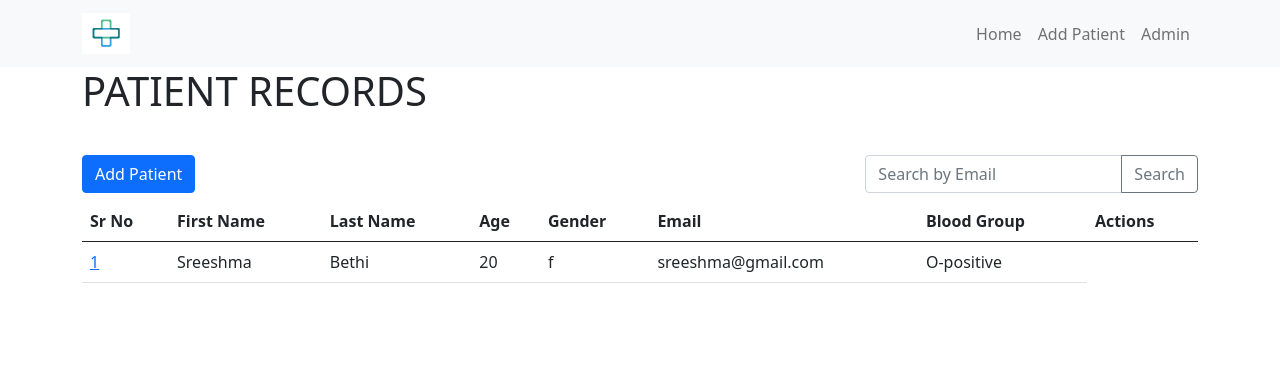
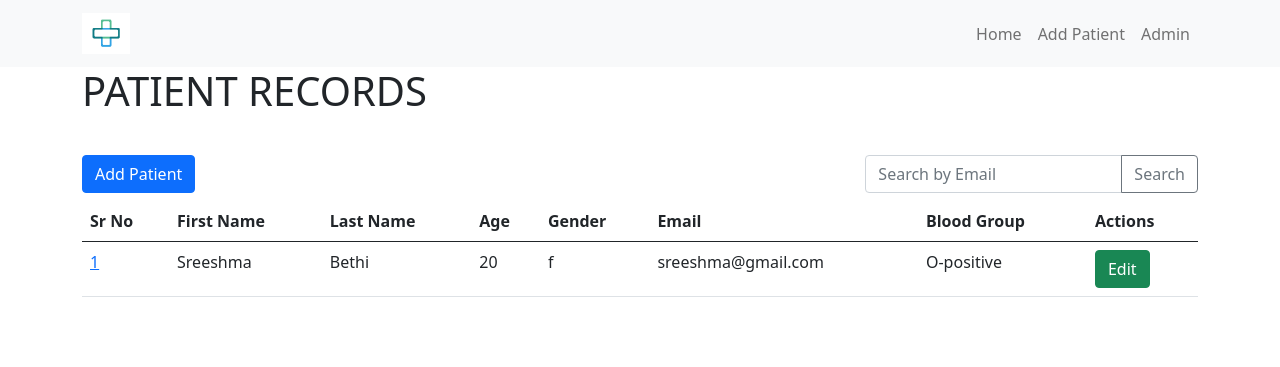
Before and after one commit to WSUCEG-7140/TeamH, a Django app: page / in a window 1280 px wide. Shown: the top 367 px of the page. Run offline with Django 4.2, Linux system fonts and the light colour scheme; data comes from the database, SQL or seed files in the repository.

Commit message:
Added edit button

```diff
--- a/PatientInfoapp/Templates/PatientInfoapp/home.html
+++ b/PatientInfoapp/Templates/PatientInfoapp/home.html
@@ -78,6 +78,10 @@
                     <td>{{ patient.gender }}</td>
                     <td>{{ patient.email }}</td>
                     <td>{{ patient.patient_healthinfo.blood_group }}</td>
+                    <td>
+                        <a class="button-link btn btn-success" href="{% url 'edit_patient' pk=patient.pk %}">Edit</a>
+
+                    </td>
                 </tr>
                 {% empty %}
                 <tr>
```
